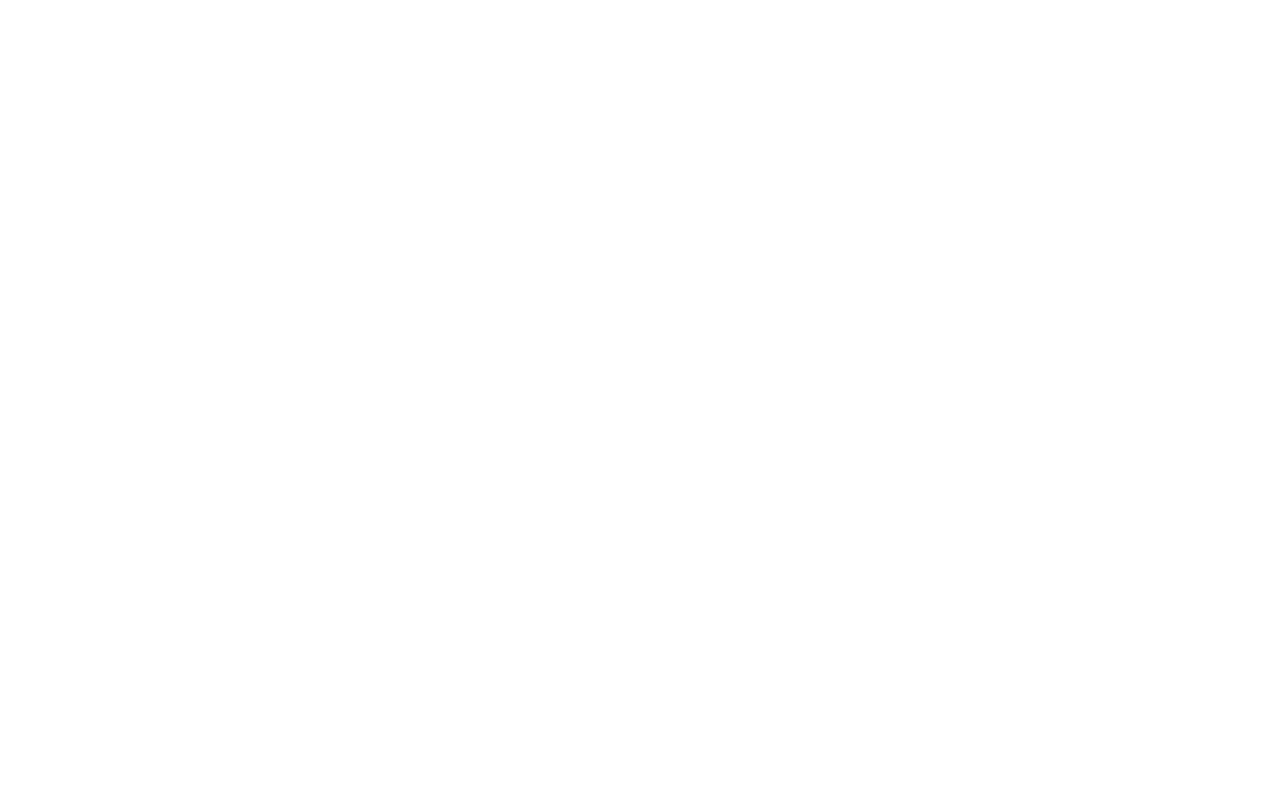
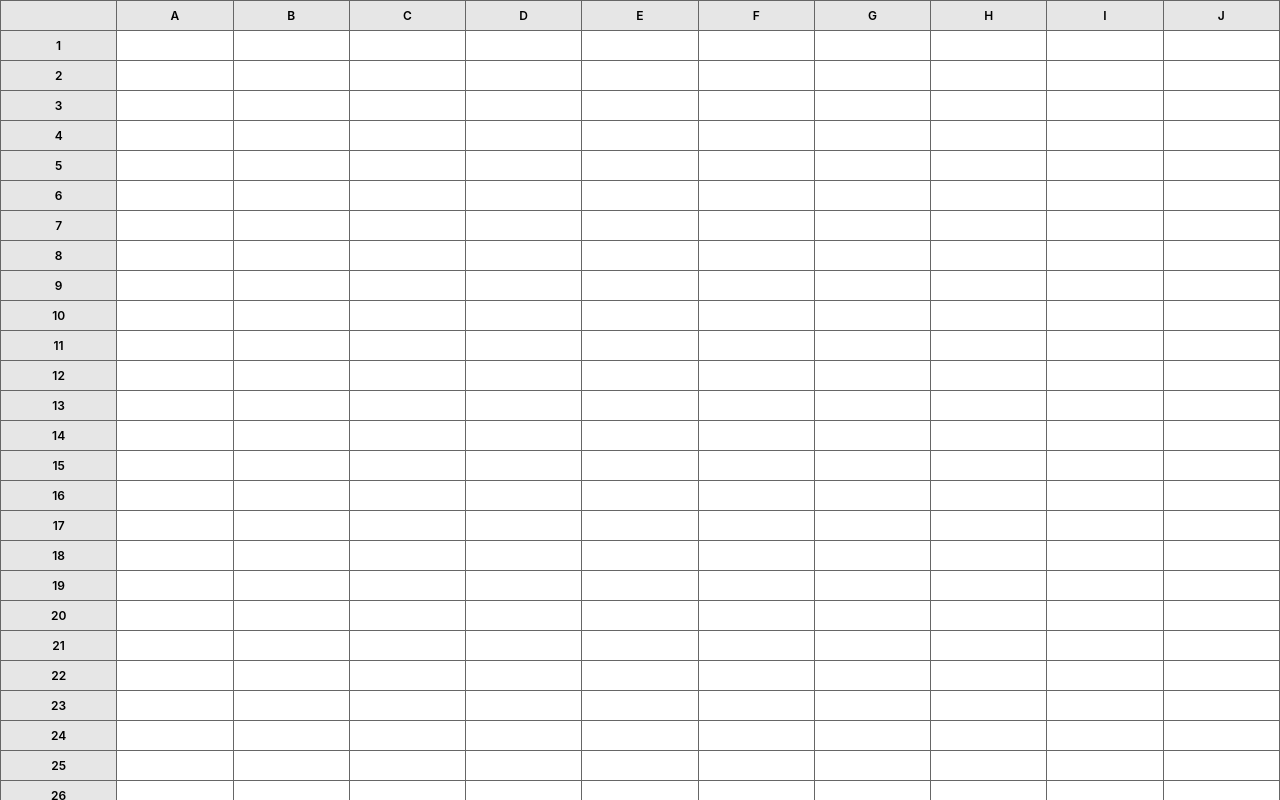
Before and after one commit to thesolarmonk/nusheets, a Vue app: page / in a window 1280 px wide. Built offline with nearby package versions, Linux system fonts and the light colour scheme; a web font is replaced by a local one.

Commit message:
[STYLE]: Add styles to the Sheet component

```diff
--- a/src/App.vue
+++ b/src/App.vue
@@ -33,13 +33,15 @@
 :root {
   --background-color-default: #fff;
   --primary-color: #fff;
-
+  --primary-color-dark: rgb(230, 230, 230);
   --accent-color: rgb(41, 111, 252);
 
   --font-color-default: #000;
 
   --font-family: "Inter", sans-serif;
   --font-style-default: normal;
+  --font-size-default: 14px;
+  --font-size-small: 12px;
   --font-weight-normal: 400;
   --font-weight-bold: 600;
 
@@ -56,6 +58,9 @@
 .app {
   background-color: var(--background-color-default);
   z-index: 0;
+
+  font-size: var(--font-size-default);
+  overflow: scroll;
 }
 
 .app {
--- a/src/components/Sheet.vue
+++ b/src/components/Sheet.vue
@@ -3,7 +3,7 @@
     <table class="sheet">
       <tbody>
         <tr class="sheet__row">
-          <th class="cell cell--corner"></th>
+          <th class="cell cell--header cell--column-header cell--corner"></th>
           <th
             class="cell cell--header cell--column-header"
             v-for="(col, n_col) in col_headers"
@@ -46,4 +46,52 @@
 };
 </script>
 
-<style lang="scss" scoped></style>
+<style lang="scss" scoped>
+.sheet-container {
+  max-width: 100%;
+  max-height: 100%;
+
+  .sheet {
+    position: relative;
+    border-collapse: collapse;
+    overflow-x: auto;
+
+    .cell {
+      border: 1px solid #666;
+
+      width: 120px;
+      min-width: 100px;
+      height: 30px;
+
+      vertical-align: middle;
+      padding: 3px;
+    }
+
+    .cell--header {
+      text-align: center;
+
+      font-size: var(--font-size-small);
+      font-weight: var(--font-weight-bold);
+      background-color: var(--primary-color-dark);
+    }
+
+    .cell--row-header {
+      position: sticky;
+      left: 0;
+      border-right: 1px solid #666;
+    }
+
+    .cell--column-header {
+      position: sticky;
+      top: 0;
+      border-bottom: 1px solid #666;
+    }
+
+    .cell--corner {
+      position: sticky;
+      left: 0;
+      z-index: 1;
+    }
+  }
+}
+</style>
--- a/src/views/Home.vue
+++ b/src/views/Home.vue
@@ -1,10 +1,16 @@
 <template>
-  <div class="home"></div>
+  <div class="home">
+    <sheet></sheet>
+  </div>
 </template>
 
 <script>
+import Sheet from "../components/Sheet.vue";
+
 export default {
   name: "home",
-  components: {}
+  components: {
+    Sheet
+  }
 };
 </script>
```
